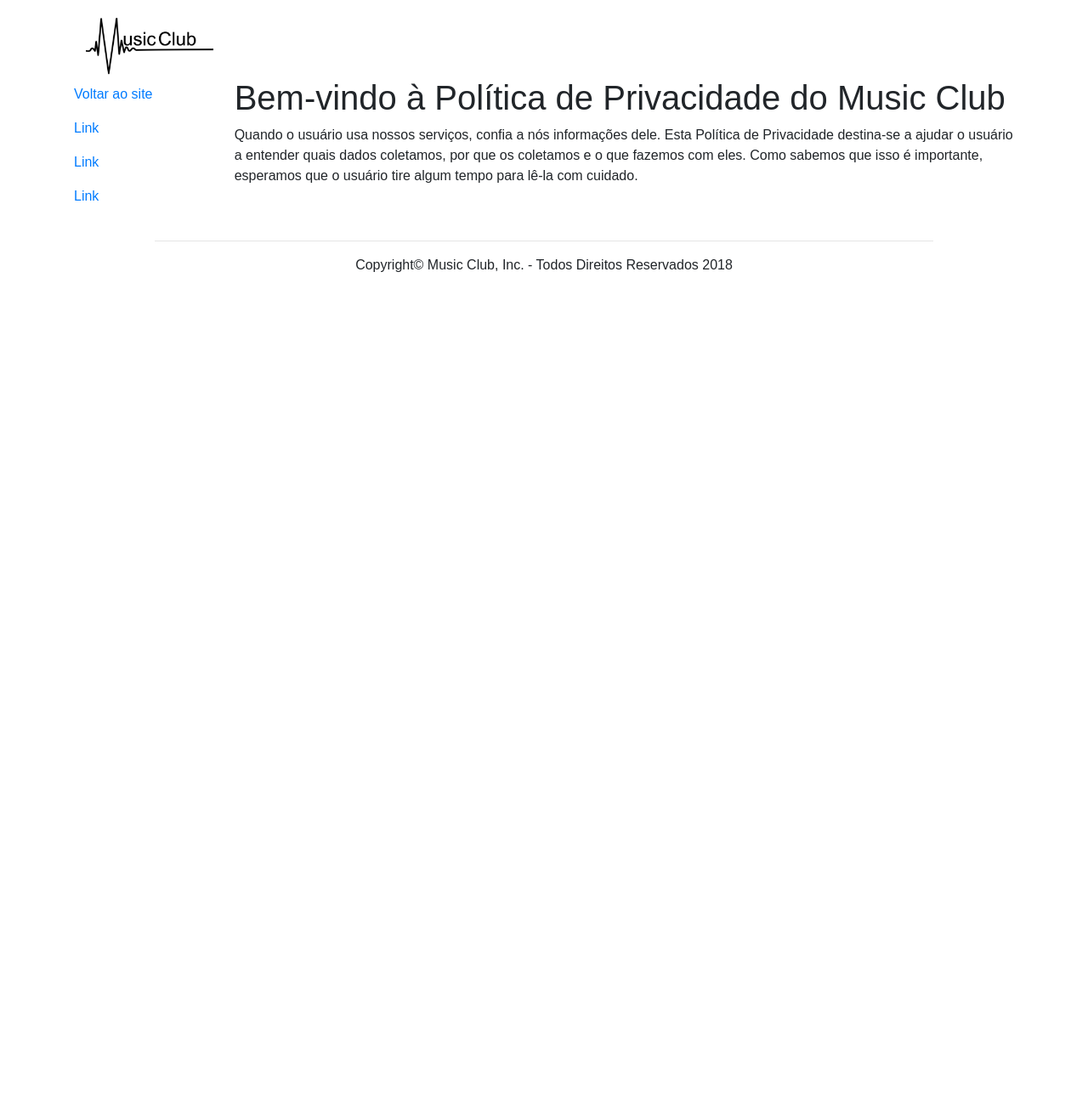
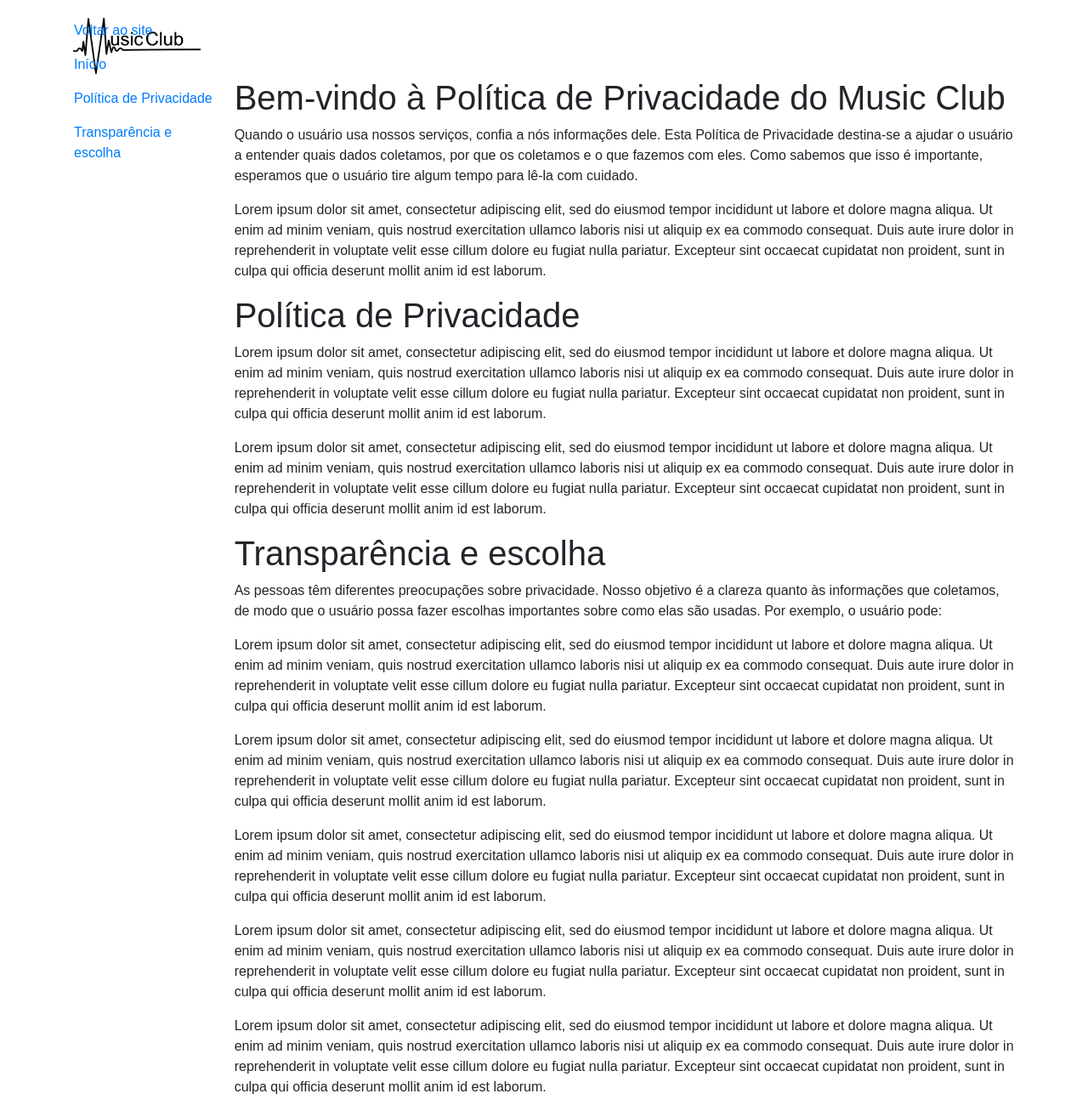
Before and after one commit to EvertonAAraujo/Projeto-Integrador, a plain HTML site: page politica_privacidade.html in a window 1280 px wide. Shown: the top 1300 px of the page at 85% size. Before the commit the page ends 800 px from the top, so only its background shows below. Drawn offline with nearby package versions, Linux system fonts and the light colour scheme.

Commit message:
Alguns ajustes

```diff
--- a/politica_privacidade.html
+++ b/politica_privacidade.html
@@ -21,31 +21,77 @@
 <div class="container">
     <div class="row">
         <header class="col-lg-12">
-            <div class="col-lg-2" style="float: left">
-                <a href="index.html"><img src="Images/logo.png" alt="Logotipo" class="logotipo"></a>
-            </div>
+            <a href="index.html"><img src="Images/logo.png" alt="Logotipo" class="logotipo justify-content-center"></a>
         </header>
-        <ul class="nav flex-column col-lg-2">
+        <div class="col-lg-2">
+
+        </div>
+        <ul class="nav flex-column col-lg-2 menu-navegacao">
             <li class="nav-item">
                 <a class="nav-link" href="index.html">Voltar ao site</a>
             </li>
             <li class="nav-item">
-                <a class="nav-link" href="#">Link</a>
+                <a class="nav-link" href="#inicio">Início</a>
             </li>
             <li class="nav-item">
-                <a class="nav-link" href="#">Link</a>
+                <a class="nav-link" href="#politica-privacidade">Política de Privacidade</a>
             </li>
             <li class="nav-item">
-                <a class="nav-link" href="#">Link</a>
+                <a class="nav-link" href="#transparencia">Transparência e escolha</a>
             </li>
         </ul>
         <div class="col-lg-10">
-            <h1>Bem-vindo à Política de Privacidade do Music Club</h1>
+            <h1 id="inicio">Bem-vindo à Política de Privacidade do Music Club</h1>
             <p>Quando o usuário usa nossos serviços, confia a nós informações dele. Esta Política de Privacidade
                 destina-se a
                 ajudar o usuário a entender quais dados coletamos, por que os coletamos e o que fazemos com eles. Como
                 sabemos
                 que isso é importante, esperamos que o usuário tire algum tempo para lê-la com cuidado.</p>
+            <p>Lorem ipsum dolor sit amet, consectetur adipiscing elit, sed do eiusmod tempor incididunt ut labore et
+                dolore magna aliqua. Ut enim ad minim veniam, quis nostrud exercitation ullamco laboris nisi ut aliquip
+                ex ea commodo consequat. Duis aute irure dolor in reprehenderit in voluptate velit esse cillum dolore eu
+                fugiat nulla pariatur. Excepteur sint occaecat cupidatat non proident, sunt in culpa qui officia
+                deserunt mollit anim id est laborum.</p>
+            <h1 id="politica-privacidade">Política de Privacidade</h1>
+            <p>Lorem ipsum dolor sit amet, consectetur adipiscing elit, sed do eiusmod tempor incididunt ut labore et
+                dolore magna aliqua. Ut enim ad minim veniam, quis nostrud exercitation ullamco laboris nisi ut aliquip
+                ex ea commodo consequat. Duis aute irure dolor in reprehenderit in voluptate velit esse cillum dolore eu
+                fugiat nulla pariatur. Excepteur sint occaecat cupidatat non proident, sunt in culpa qui officia
+                deserunt mollit anim id est laborum.</p>
+            <p>Lorem ipsum dolor sit amet, consectetur adipiscing elit, sed do eiusmod tempor incididunt ut labore et
+                dolore magna aliqua. Ut enim ad minim veniam, quis nostrud exercitation ullamco laboris nisi ut aliquip
+                ex ea commodo consequat. Duis aute irure dolor in reprehenderit in voluptate velit esse cillum dolore eu
+                fugiat nulla pariatur. Excepteur sint occaecat cupidatat non proident, sunt in culpa qui officia
+                deserunt mollit anim id est laborum.</p>
+            <h1 id="transparencia">Transparência e escolha</h1>
+            <p>As pessoas têm diferentes preocupações sobre privacidade. Nosso objetivo é a clareza quanto às
+                informações que coletamos, de modo que o usuário possa fazer escolhas importantes sobre como elas são
+                usadas. Por exemplo, o usuário pode:</p>
+            <p>Lorem ipsum dolor sit amet, consectetur adipiscing elit, sed do eiusmod tempor incididunt ut labore et
+                dolore magna aliqua. Ut enim ad minim veniam, quis nostrud exercitation ullamco laboris nisi ut aliquip
+                ex ea commodo consequat. Duis aute irure dolor in reprehenderit in voluptate velit esse cillum dolore eu
+                fugiat nulla pariatur. Excepteur sint occaecat cupidatat non proident, sunt in culpa qui officia
+                deserunt mollit anim id est laborum.</p>
+            <p>Lorem ipsum dolor sit amet, consectetur adipiscing elit, sed do eiusmod tempor incididunt ut labore et
+                dolore magna aliqua. Ut enim ad minim veniam, quis nostrud exercitation ullamco laboris nisi ut aliquip
+                ex ea commodo consequat. Duis aute irure dolor in reprehenderit in voluptate velit esse cillum dolore eu
+                fugiat nulla pariatur. Excepteur sint occaecat cupidatat non proident, sunt in culpa qui officia
+                deserunt mollit anim id est laborum.</p>
+            <p>Lorem ipsum dolor sit amet, consectetur adipiscing elit, sed do eiusmod tempor incididunt ut labore et
+                dolore magna aliqua. Ut enim ad minim veniam, quis nostrud exercitation ullamco laboris nisi ut aliquip
+                ex ea commodo consequat. Duis aute irure dolor in reprehenderit in voluptate velit esse cillum dolore eu
+                fugiat nulla pariatur. Excepteur sint occaecat cupidatat non proident, sunt in culpa qui officia
+                deserunt mollit anim id est laborum.</p>
+            <p>Lorem ipsum dolor sit amet, consectetur adipiscing elit, sed do eiusmod tempor incididunt ut labore et
+                dolore magna aliqua. Ut enim ad minim veniam, quis nostrud exercitation ullamco laboris nisi ut aliquip
+                ex ea commodo consequat. Duis aute irure dolor in reprehenderit in voluptate velit esse cillum dolore eu
+                fugiat nulla pariatur. Excepteur sint occaecat cupidatat non proident, sunt in culpa qui officia
+                deserunt mollit anim id est laborum.</p>
+            <p>Lorem ipsum dolor sit amet, consectetur adipiscing elit, sed do eiusmod tempor incididunt ut labore et
+                dolore magna aliqua. Ut enim ad minim veniam, quis nostrud exercitation ullamco laboris nisi ut aliquip
+                ex ea commodo consequat. Duis aute irure dolor in reprehenderit in voluptate velit esse cillum dolore eu
+                fugiat nulla pariatur. Excepteur sint occaecat cupidatat non proident, sunt in culpa qui officia
+                deserunt mollit anim id est laborum.</p>
         </div>
 
         <footer class="container col-lg-10">
--- a/style.css
+++ b/style.css
@@ -6,11 +6,13 @@ hr {
 .hr-footer {
     border-width: 1px;
 }
+
 /*@media screen and (max-width: 370px) {*/
 #barra-pesquisa {
     width: 400px;
     /*max-width: 370px;*/
 }
+
 /*}*/
 
 img {
@@ -34,10 +36,9 @@ img {
     filter: brightness(75%);
 }
 
-
-
-
-body {font-family: Arial, Helvetica, sans-serif;}
+body {
+    font-family: Arial, Helvetica, sans-serif;
+}
 
 /* Full-width input fields */
 input[type=text], input[type=password] {
@@ -102,8 +103,8 @@ span.psw {
     width: 100%; /* Full width */
     height: 100%; /* Full height */
     overflow: auto; /* Enable scroll if needed */
-    background-color: rgb(0,0,0); /* Fallback color */
-    background-color: rgba(0,0,0,0.4); /* Black w/ opacity */
+    background-color: rgb(0, 0, 0); /* Fallback color */
+    background-color: rgba(0, 0, 0, 0.4); /* Black w/ opacity */
     padding-top: 60px;
 }
 
@@ -138,13 +139,21 @@ span.psw {
 }
 
 @-webkit-keyframes animatezoom {
-    from {-webkit-transform: scale(0)}
-    to {-webkit-transform: scale(1)}
+    from {
+        -webkit-transform: scale(0)
+    }
+    to {
+        -webkit-transform: scale(1)
+    }
 }
 
 @keyframes animatezoom {
-    from {transform: scale(0)}
-    to {transform: scale(1)}
+    from {
+        transform: scale(0)
+    }
+    to {
+        transform: scale(1)
+    }
 }
 
 /* Change styles for span and cancel button on extra small screens */
@@ -153,6 +162,7 @@ span.psw {
         display: block;
         float: none;
     }
+
     .cancelbtn {
         width: 100%;
     }
@@ -162,3 +172,11 @@ span.psw {
     margin-left: 47.5%;
     margin-top: 10px;
 }
+
+.menu-navegacao {
+    position: fixed;
+}
+
+body {
+    background-color: #fff;
+}
```
Also changed, not shown: index.html (+6 -6 lines), Images/gib-lp-ver.jpg (deleted), Images/gibson-lp.jpg (added), program.js (line endings or trailing spaces). Lines whose indentation alone changed are shown as unchanged.
